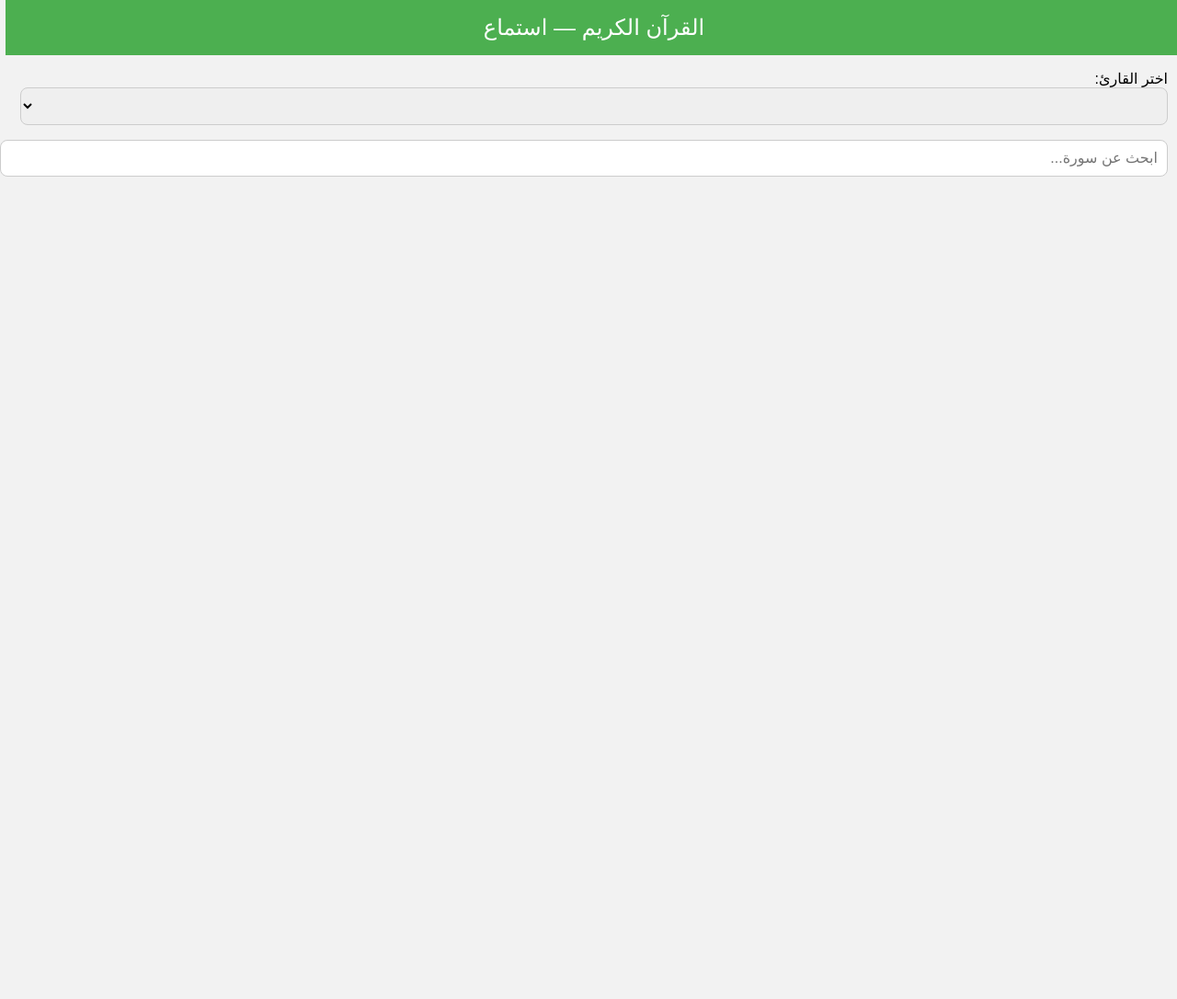
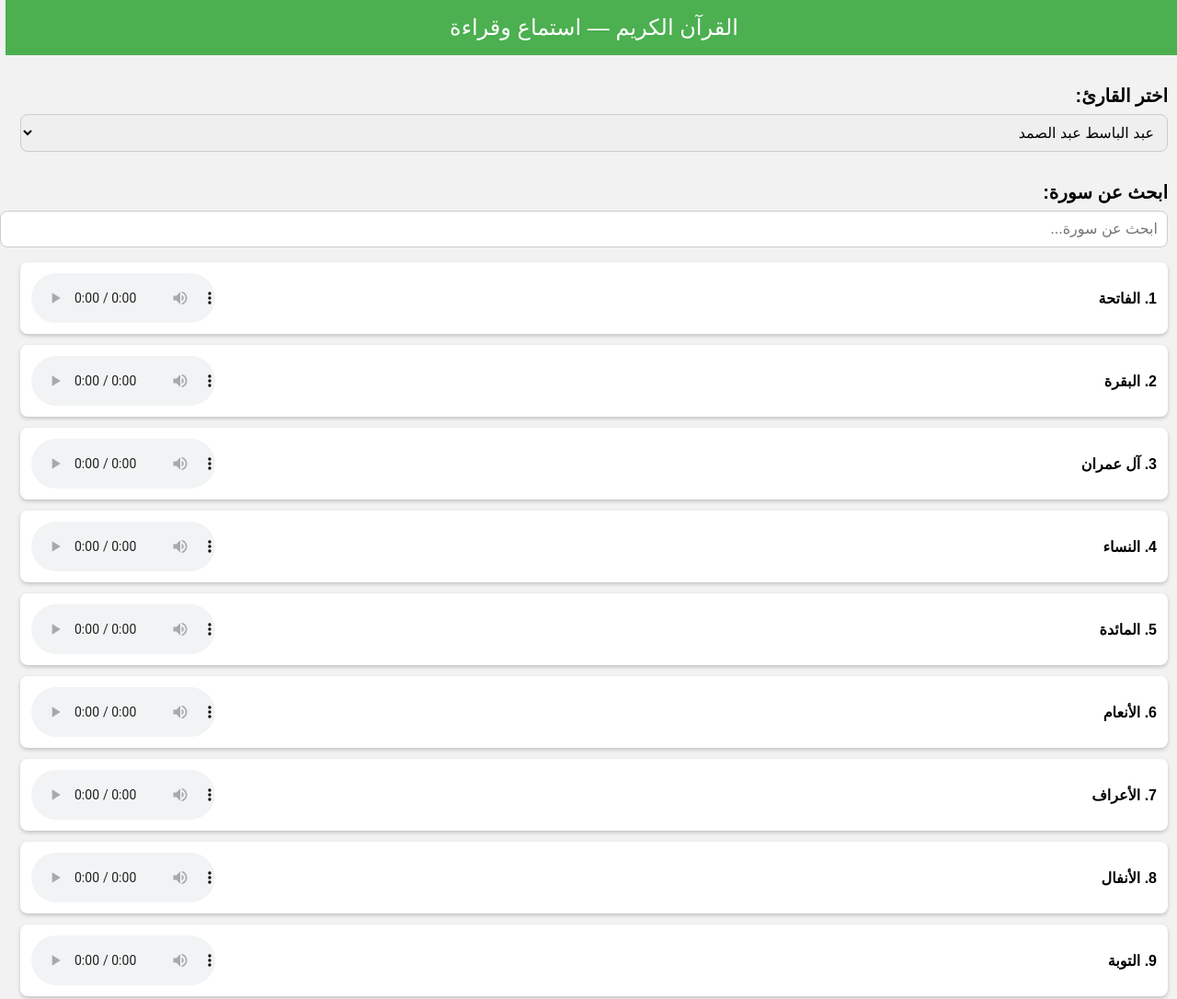
Before and after one commit to YazeedHawarneh/holyq-quran11, a plain HTML site: page index.html in a window 1280 px wide. Shown: the top 1086 px of the page at 92% size. Before the commit the page ends 800 px from the top, so only its background shows below. Drawn offline with Linux system fonts and the light colour scheme; no server answers.

Commit message:
Update index.html

```diff
--- a/index.html
+++ b/index.html
@@ -3,7 +3,7 @@
 <head>
   <meta charset="UTF-8" />
   <meta name="viewport" content="width=device-width, initial-scale=1.0"/>
-  <title>القرآن الكريم — استماع</title>
+  <title>القرآن الكريم — استماع وقراءة</title>
   <style>
     body { font-family: Arial, sans-serif; direction: rtl; background: #f2f2f2; margin:0; padding:0; }
     header { background: #4CAF50; color: white; text-align: center; padding: 16px; font-size: 24px; }
@@ -12,25 +12,42 @@
     .surah-card { background: white; padding: 12px; margin-bottom: 12px; border-radius: 8px; box-shadow: 0 2px 4px rgba(0,0,0,0.2); display: flex; justify-content: space-between; align-items: center; }
     .surah-title { font-weight: bold; }
     audio { width: 200px; }
+    .section-header { font-size: 20px; margin: 16px 0 8px; font-weight: bold; }
   </style>
 </head>
 <body>
-  <header>القرآن الكريم — استماع</header>
+  <header>القرآن الكريم — استماع وقراءة</header>
   <div class="container">
-    <label>اختر القارئ:</label>
+
+    <div class="section-header">اختر القارئ:</div>
     <select id="reciter"></select>
 
+    <div class="section-header">ابحث عن سورة:</div>
     <input type="text" id="search" placeholder="ابحث عن سورة..." />
+
     <div id="surah-list"></div>
   </div>
 
   <script>
-    const baseUrl = "https://download.quranicaudio.com/quran/";
+    // أشهر 10 قراء من Quranicaudio مع روابط ثابتة
+    const reciters = {
+      "عبد الباسط عبد الصمد": "https://download.quranicaudio.com/quran/abdulbasit_murattal/128kbps/",
+      "محمد صديق المنشاوي": "https://download.quranicaudio.com/quran/minshawi_murattal/128kbps/",
+      "مشاري العفاسي": "https://download.quranicaudio.com/quran/mishary_alafasy/128kbps/",
+      "الحصري": "https://download.quranicaudio.com/quran/alhusary_murattal/128kbps/",
+      "ماهر المعيقلي": "https://download.quranicaudio.com/quran/maher_almuaiqly/128kbps/",
+      "السديس": "https://download.quranicaudio.com/quran/abdulrahman_as_sudais/128kbps/",
+      "الشيخ الشريم": "https://download.quranicaudio.com/quran/abdulrahman_alshuraim/128kbps/",
+      "أحمد العجمي": "https://download.quranicaudio.com/quran/ahmed_alajmi/128kbps/",
+      "ياسر الدوسري": "https://download.quranicaudio.com/quran/yasser_addosari/128kbps/",
+      "عبد الرحمن الجبرين": "https://download.quranicaudio.com/quran/abdurrahman_aljibreel/128kbps/"
+    };
+
     const surahNames = [
       "الفاتحة","البقرة","آل عمران","النساء","المائدة","الأنعام","الأعراف","الأنفال",
       "التوبة","يونس","هود","يوسف","الرعد","إبراهيم","الحجر","النحل","الإسراء","الكهف",
       "مريم","طه","الأنبياء","الحج","المؤمنون","النور","الفرقان","الشعراء","النمل",
-      "القصص","الأنكبوت","الروم","لقمان","السجدة","الأحزاب","سبأ","فاطر","يس","الصافات",
+      "الالقصص","العنكبوت","الروم","لقمان","السجدة","الأحزاب","سبأ","فاطر","يس","الصافات",
       "ص","الزمر","غافر","فصلت","الشورى","الزخرف","الدخان","الجاثية","الأحقاف","محمد",
       "الفتح","الحجرات","ق","الذاريات","الطور","النجم","القمر","الرحمن","الواقعة","الحديد",
       "المجادلة","الحشر","الممتحنة","الصف","الجمعة","المنافقون","التغابن","الطلاق","التحريم",
@@ -41,36 +58,27 @@
       "الماعون","الكوثر","الكافرون","النصر","المسد","الإخلاص","الفلق","الناس"
     ];
 
-    async function fetchReciters() {
-      const res = await fetch("https://quranicaudio.com/api/qaris");
-      const data = await res.json();
-      return data; // قائمة القُرّاء مع relative_path
-    }
-
-    async function init() {
-      const reciters = await fetchReciters();
+    // تهيئة القائمة
     const reciterSelect = document.getElementById("reciter");
-      reciters.forEach(r => {
+    Object.keys(reciters).forEach(r => {
       const opt = document.createElement("option");
-        opt.value = r.relative_path;
-        opt.text = r.arabic_name ?? r.name;
+      opt.value = r;
+      opt.text = r;
       reciterSelect.appendChild(opt);
     });
 
     reciterSelect.onchange = renderSurahs;
     document.getElementById("search").oninput = renderSurahs;
-      renderSurahs();
-    }
 
     function renderSurahs() {
       const list = document.getElementById("surah-list");
       list.innerHTML = "";
-      const rel = document.getElementById("reciter").value;
+      const selectedReciter = reciterSelect.value;
       const query = document.getElementById("search").value;
 
       surahNames.forEach((name, i) => {
-        if (name.includes(query)) {
-          const surahNum = (i + 1).toString().padStart(3, "0");
+        if(name.includes(query)) {
+          const surahNum = String(i+1).padStart(3,"0");
           const div = document.createElement("div");
           div.className = "surah-card";
 
@@ -80,7 +88,7 @@
 
           const audio = document.createElement("audio");
           audio.controls = true;
-          audio.src = `${baseUrl}${rel}${surahNum}.mp3`;
+          audio.src = `${reciters[selectedReciter]}${surahNum}.mp3`;
 
           div.appendChild(title);
           div.appendChild(audio);
@@ -89,7 +97,8 @@
       });
     }
 
-    init();
+    // عرض عند التحميل
+    renderSurahs();
   </script>
 </body>
 </html>
```
Lines whose indentation alone changed are shown as unchanged.
